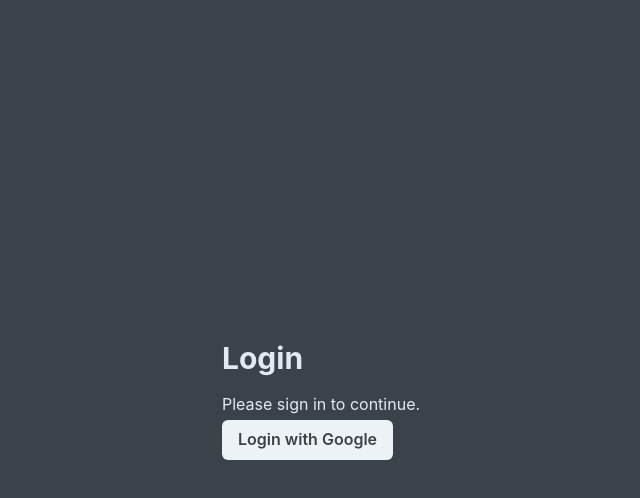
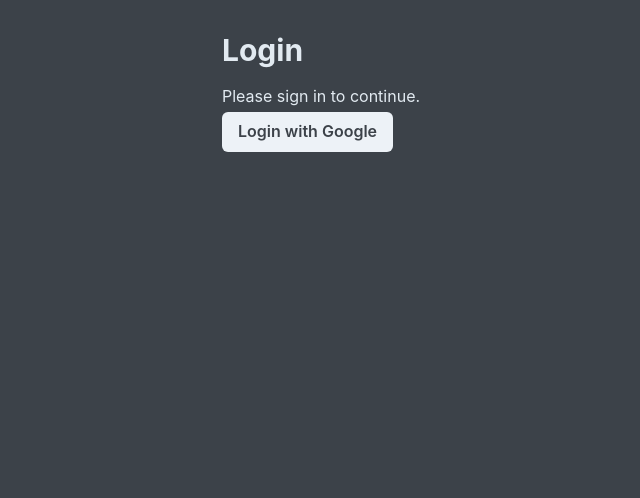
Before and after one commit to kasugasorata98/to-do-list-frontend, a Next.js app: page /login in a window 1280 px wide. Shown: the top 498 px of the page, without its empty margins (226-866 px from the left). Built offline with nearby package versions, Linux system fonts and the light colour scheme.

Commit message:
fix: alignment issue

```diff
--- a/src/layout/MainLayout/index.tsx
+++ b/src/layout/MainLayout/index.tsx
@@ -13,7 +13,6 @@
       bg={colors.grey}
       display={"flex"}
       justifyContent="center"
-      alignItems={"center"}
       style={{ ...style }}
     >
       {children}
```
